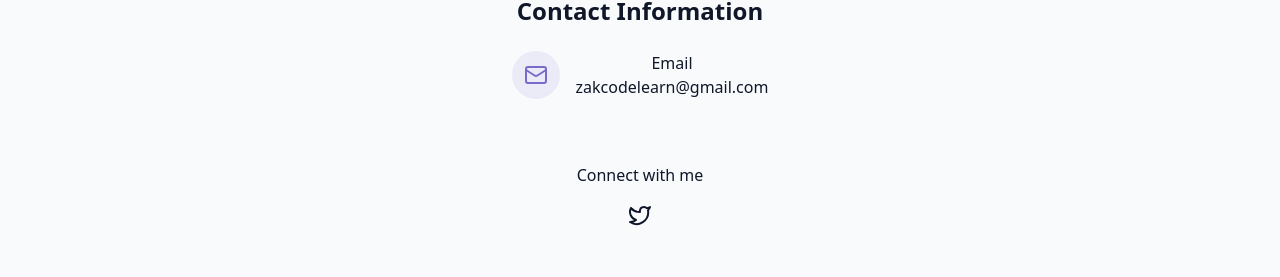
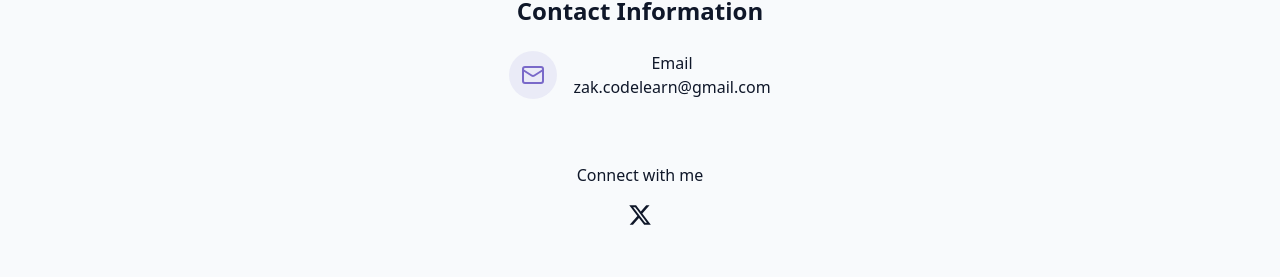
Before and after one commit to ZakariaRyadh/Portfolio, a React (Vite) app: page / in a window 1280 px wide. Shown: the part 4657-4934 px from the top of the page. Built offline with nearby package versions, Linux system fonts and the light colour scheme.

Commit message:
Use X logo and fix contact email

```diff
--- a/src/components/ContactSection.jsx
+++ b/src/components/ContactSection.jsx
@@ -1,5 +1,12 @@
-import { Mail, Twitter } from "lucide-react";
+import { Mail } from "lucide-react";
 // Phone, MapPin, Linkedin, Instagram, Facebook icons removed for now (re-add with their blocks below)
+
+// X (formerly Twitter) logo, lucide has no brand icon for it
+const XLogo = () => (
+  <svg viewBox="0 0 24 24" width="24" height="24" fill="currentColor" aria-label="X">
+    <path d="M18.244 2.25h3.308l-7.227 8.26 8.502 11.24H16.17l-5.214-6.817L4.99 21.75H1.68l7.73-8.835L1.254 2.25H8.08l4.713 6.231zm-1.161 17.52h1.833L7.084 4.126H5.117z" />
+  </svg>
+);
 
 export const ContactSection = () => {
   return (
@@ -28,10 +35,10 @@ export const ContactSection = () => {
                 <div>
                   <h4 className="font-medium">Email</h4>
                   <a
-                    href="mailto:zakcodelearn@gmail.com"
+                    href="mailto:zak.codelearn@gmail.com"
                     className="text-muted-foreground hover:text-primary transition-colors"
                   >
-                    zakcodelearn@gmail.com
+                    zak.codelearn@gmail.com
                   </a>
                 </div>
               </div>
@@ -70,7 +77,7 @@ export const ContactSection = () => {
               <h4 className="font-medium mb-4">Connect with me</h4>
               <div className="flex space-x-4 justify-center">
                 {/* <a href="#" target="_blank"><Linkedin /></a> */}
-                <a href="https://x.com/ZakariaRyadh" target="_blank" rel="noreferrer"><Twitter /></a>
+                <a href="https://x.com/ZakariaRyadh" target="_blank" rel="noreferrer"><XLogo /></a>
                 {/* <a href="#" target="_blank"><Instagram /></a> */}
                 {/* <a href="#" target="_blank"><Facebook /></a> */}
               </div>
```
